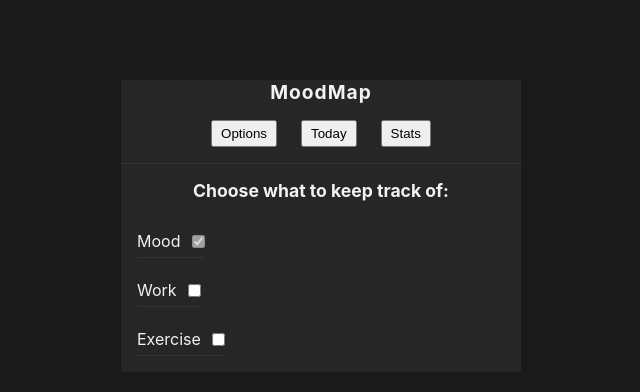
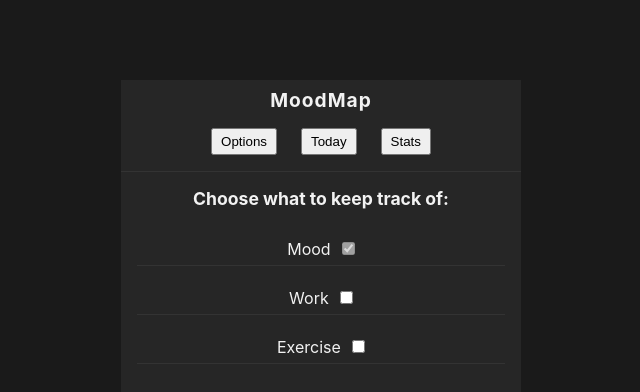
Before and after one commit to timsch3/MoodMap, a React (Create React App) app: page / in a window 1280 px wide. Shown: the top 392 px of the page, without its empty margins (319-959 px from the left). Built offline with nearby package versions, Linux system fonts and the light colour scheme.

Commit message:
styling changes

```diff
--- a/src/App.scss
+++ b/src/App.scss
@@ -2,6 +2,7 @@ h1 {
   font-size: 1.2rem;
   letter-spacing: 1px;
   text-align: center;
+  padding-top: 0.5rem;
 }
 
 #topNav {
@@ -19,7 +20,7 @@ h1 {
 }
 
 main {
-  margin: 1rem;
+  padding: 1rem;
   text-align: center;
 }
 
@@ -27,8 +28,3 @@ h2 {
   font-size: 1.1rem;
   padding-bottom: 1.5rem;
 }
-
-ul {
-  list-style: none;
-  text-align: center;
-}
--- a/src/components/Option.scss
+++ b/src/components/Option.scss
@@ -1,9 +1,6 @@
 #options-option {
-  display: flex;
-  align-items: center;
   line-height: 2rem;
   border-bottom: 1px solid var(--border-color1);
-  width: fit-content;
   margin-bottom: var(--y-list-gap);
   label {
     margin-right: var(--x-label-input);
--- a/src/components/Task.jsx
+++ b/src/components/Task.jsx
@@ -30,6 +30,9 @@ const Task = (props) => {
           <input type="checkbox" id={`today-task-${name}`} />
         </div>
       );
+      break;
+    default:
+      break;
   }
   return task === true ? taskTemplate : null;
 };
--- a/src/components/Task.scss
+++ b/src/components/Task.scss
@@ -1,4 +1,6 @@
 #today-task {
+  line-height: 2rem;
+  border-bottom: 1px solid var(--border-color1);
   margin-bottom: var(--y-list-gap);
   label {
     margin-right: var(--x-label-input);
--- a/src/pages/Options.jsx
+++ b/src/pages/Options.jsx
@@ -5,17 +5,9 @@ const Options = () => {
   return (
     <main>
       <h2>Choose what to keep track of:</h2>
-      <ul>
-        <li>
-          <OptionForced name="Mood" />
-        </li>
-        <li>
-          <Option name="Work" />
-        </li>
-        <li>
-          <Option name="Exercise" />
-        </li>
-      </ul>
+      <OptionForced name="Mood" />
+      <Option name="Work" />
+      <Option name="Exercise" />
     </main>
   );
 };
```
